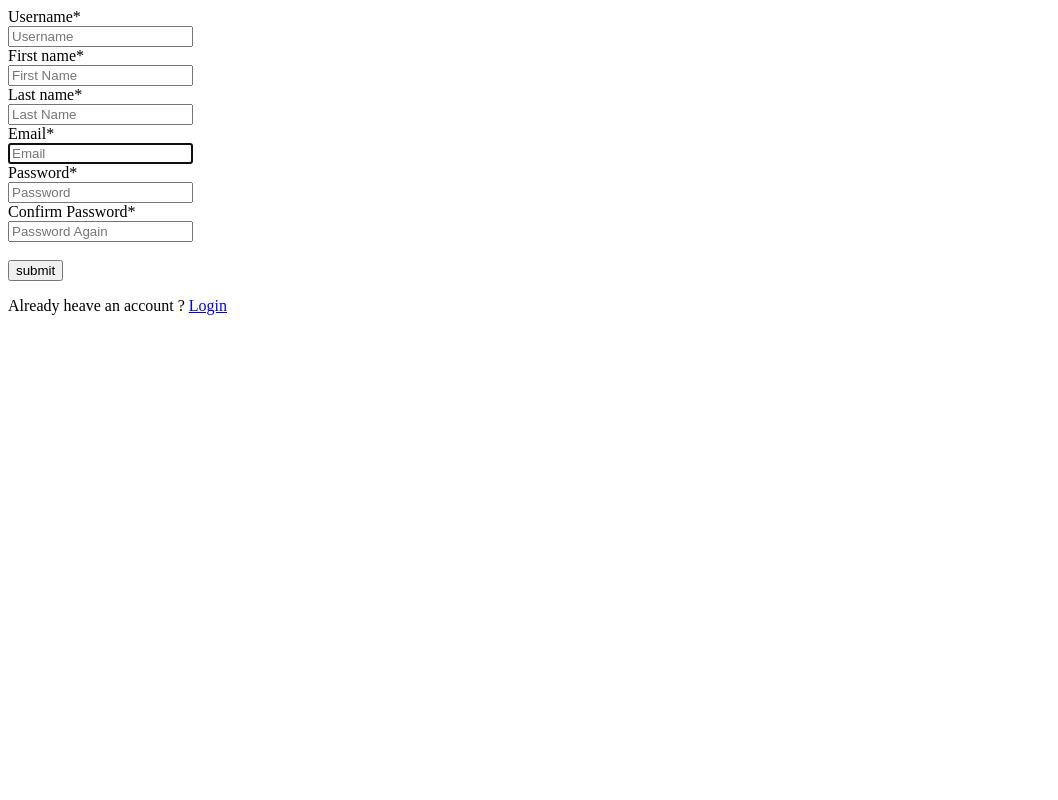
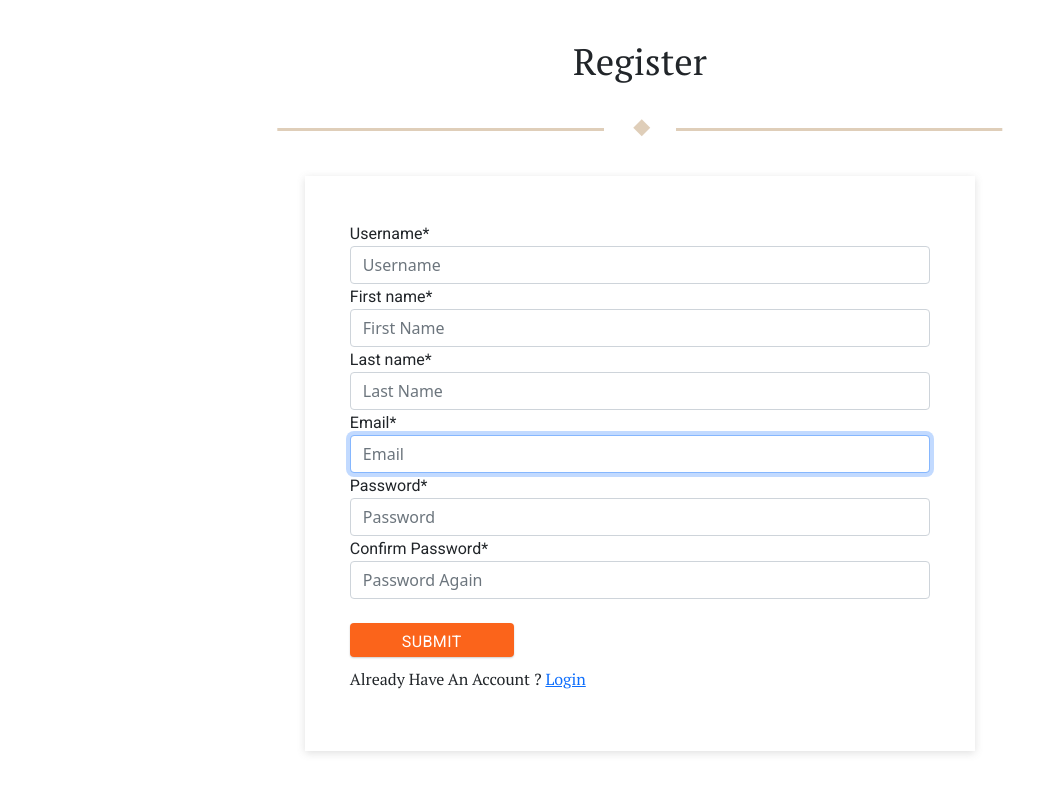
Before and after one commit to kunalbhatia-868/E-Buy, a Django app: page /users/signup/ in a window 1280 px wide. Shown: the whole page, without its empty margins (0-1058 px from the left). Run offline with Django 3.2, Linux system fonts and the light colour scheme; some libraries are stand-ins or nearby versions.

Commit message:
Login Signup Page Updated

```diff
--- /dev/null
+++ b/static/css/users/signup.css
@@ -0,0 +1,79 @@
+@import url("https://fonts.googleapis.com/css2?family=Roboto&display=swap");
+@import url("https://fonts.googleapis.com/css2?family=PT+Serif&display=swap");
+h1.page-title {
+	text-align: center;
+	text-transform: capitalize;
+	font-size: 2.3rem;
+	margin-top: 40px;
+	font-family: "PT Serif", sans-serif;
+}
+
+.reg-form {
+	margin-left: 20%;
+	margin-right: 20%;
+	box-shadow: rgba(99, 99, 99, 0.2) 0px 2px 8px 0px;
+	padding: 4%;
+}
+.page-title-underline {
+	position: relative;
+	margin-bottom: 3rem;
+	margin-top: 2rem;
+}
+.page-title-underline:before {
+	display: block;
+	content: "";
+	width: 12px;
+	height: 12px;
+	background-color: #dfceb9;
+	position: relative;
+	transform: rotate(45deg) translateX(-50%);
+	left: 50%;
+	top: 10px;
+}
+.page-title-underline:after {
+	content: "";
+	position: absolute;
+	left: 50%;
+	transform: translateX(-50%);
+	width: 100%;
+	max-width: 65%;
+	height: 3px;
+	background: linear-gradient(
+		to right,
+		#dfceb9 0%,
+		#dfceb9 45%,
+		rgba(0, 0, 0, 0) 45%,
+		rgba(0, 0, 0, 0) 55%,
+		#dfceb9 55%,
+		#dfceb9 100%
+	);
+}
+
+label.control-label.requiredField {
+	font-family: "Roboto", sans-serif;
+}
+
+button,
+p {
+	font-family: "PT Serif", sans-serif;
+	text-transform: capitalize;
+}
+
+button.submit {
+	font-weight: 500;
+	cursor: pointer;
+	border-radius: 4px;
+	height: 34px;
+	padding: 12px 52px;
+	outline: none;
+	line-height: 13px;
+	font-size: 16px;
+	letter-spacing: 0.4px;
+	font-family: "Roboto";
+	text-transform: uppercase;
+	background: #fb641b;
+	box-shadow: 0 1px 2px 0 rgb(0 0 0 / 20%);
+	border: none;
+	color: #fff;
+	margin-bottom: 10px;
+}
--- a/templates/users/signup.html
+++ b/templates/users/signup.html
@@ -1,15 +1,24 @@
 {% load crispy_forms_tags %}
-
+{% load static %}
 <!DOCTYPE html>
 <html lang="en">
 <head>
     <meta charset="UTF-8">
     <meta http-equiv="X-UA-Compatible" content="IE=edge">
     <meta name="viewport" content="width=device-width, initial-scale=1.0">
-    <title>Document</title>
+    <title>SignUp</title>
+    <link href="https://cdn.jsdelivr.net/npm/bootstrap@5.1.3/dist/css/bootstrap.min.css" rel="stylesheet"
+        integrity="sha384-1BmE4kWBq78iYhFldvKuhfTAU6auU8tT94WrHftjDbrCEXSU1oBoqyl2QvZ6jIW3" crossorigin="anonymous">
+    <script src="https://cdn.jsdelivr.net/npm/bootstrap@5.1.3/dist/js/bootstrap.bundle.min.js"
+        integrity="sha384-ka7Sk0Gln4gmtz2MlQnikT1wXgYsOg+OMhuP+IlRH9sENBO0LRn5q+8nbTov4+1p"
+        crossorigin="anonymous"></script>
+    <link rel="stylesheet" href={% static 'css/users/signup.css' %}>
 </head>
 <body>
-    <form action="" method="post">
+    <main class="page-content container">
+        <h1 class="page-title">Register</h1>
+        <div class="page-title-underline"></div>
+        <form action="" method="post" class="reg-form">
             {% csrf_token %}
             {{ form|crispy }}
 
@@ -18,8 +27,9 @@
             <p class="message">{{message}}</p>
             {% endfor %}
 
-        <button type="submit">submit</button>
-        <p>Already heave an account ? <a href={url 'login'%}>Login</a>
+            <button class="submit" type="submit">submit</button>
+            <p>Already have an account ? <a href={%url 'login' %} >Login</a>
         </form>
+    </main>
 </body>
 </html>
```
Also changed, not shown: static/css/users/login.css (+47 -64 lines), templates/users/login.html (+5 -5 lines), db.sqlite3. Lines whose indentation alone changed are shown as unchanged.
